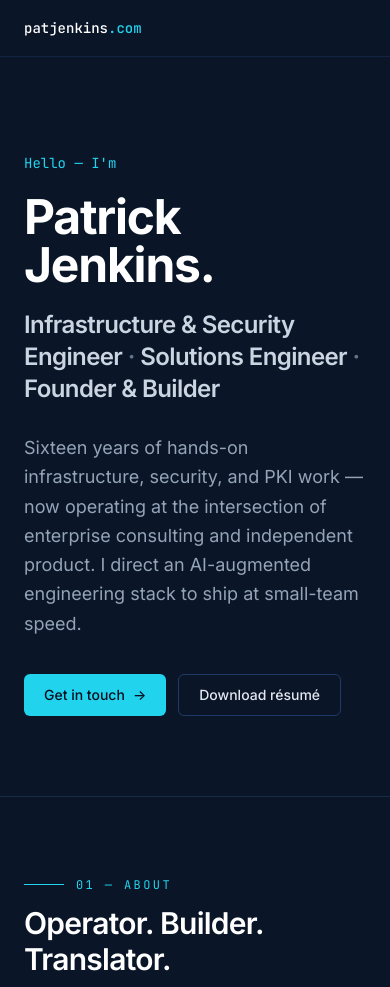
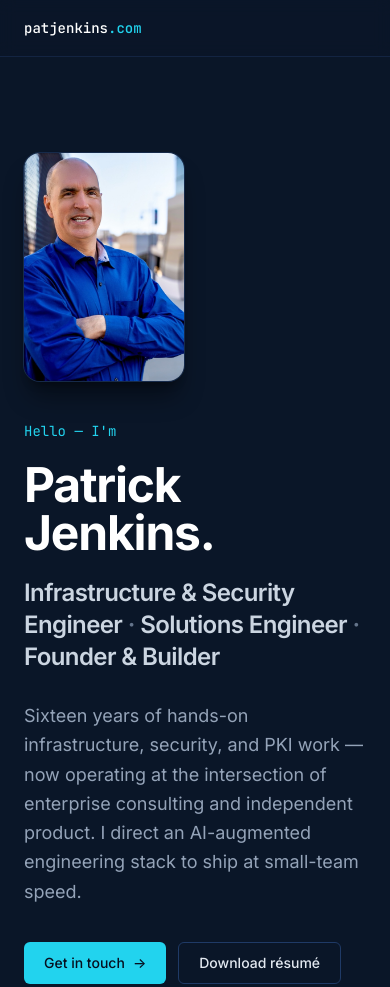
Before and after one commit to patjenkinsGIT/patjenkins-com, a website: page index.html in a window 390 px wide. Shown: the top 987 px of the page. Drawn offline with nearby package versions, Linux system fonts and the light colour scheme; files that its build step writes are made by us from their sources.

Commit message:
feat: add headshot photo to hero section
Restructure hero as two-column grid on md+ (text left, portrait right),
stacked on mobile. Headshot resized to 561x800 JPEG (~99KB).

Co-Authored-By: Claude Opus 4.7 (1M context) <noreply@anthropic.com>

```diff
--- a/index.html
+++ b/index.html
@@ -42,6 +42,8 @@
     <main id="top">
       <!-- Hero -->
       <section class="container-prose pt-24 pb-20 sm:pt-32 sm:pb-28">
+        <div class="grid gap-10 md:grid-cols-[minmax(0,1fr)_auto] md:gap-14 md:items-center">
+          <div>
             <p class="font-mono text-sm text-accent mb-5">Hello — I'm</p>
             <h1 class="text-5xl sm:text-6xl lg:text-7xl font-bold tracking-tight text-white mb-5">
               Patrick Jenkins.
@@ -66,6 +68,19 @@
               <a href="./resume.pdf" class="btn-secondary" download>
                 Download résumé
               </a>
+            </div>
+          </div>
+          <div class="order-first md:order-last md:justify-self-end">
+            <img
+              src="./headshot.jpg"
+              alt="Portrait of Patrick Jenkins"
+              width="561"
+              height="800"
+              loading="eager"
+              decoding="async"
+              class="w-40 sm:w-56 md:w-64 lg:w-72 aspect-[561/800] rounded-2xl object-cover ring-1 ring-navy-700 shadow-xl shadow-black/40"
+            />
+          </div>
         </div>
       </section>
 
```
Also changed, not shown: public/headshot.jpg (added). Lines whose indentation alone changed are shown as unchanged.
